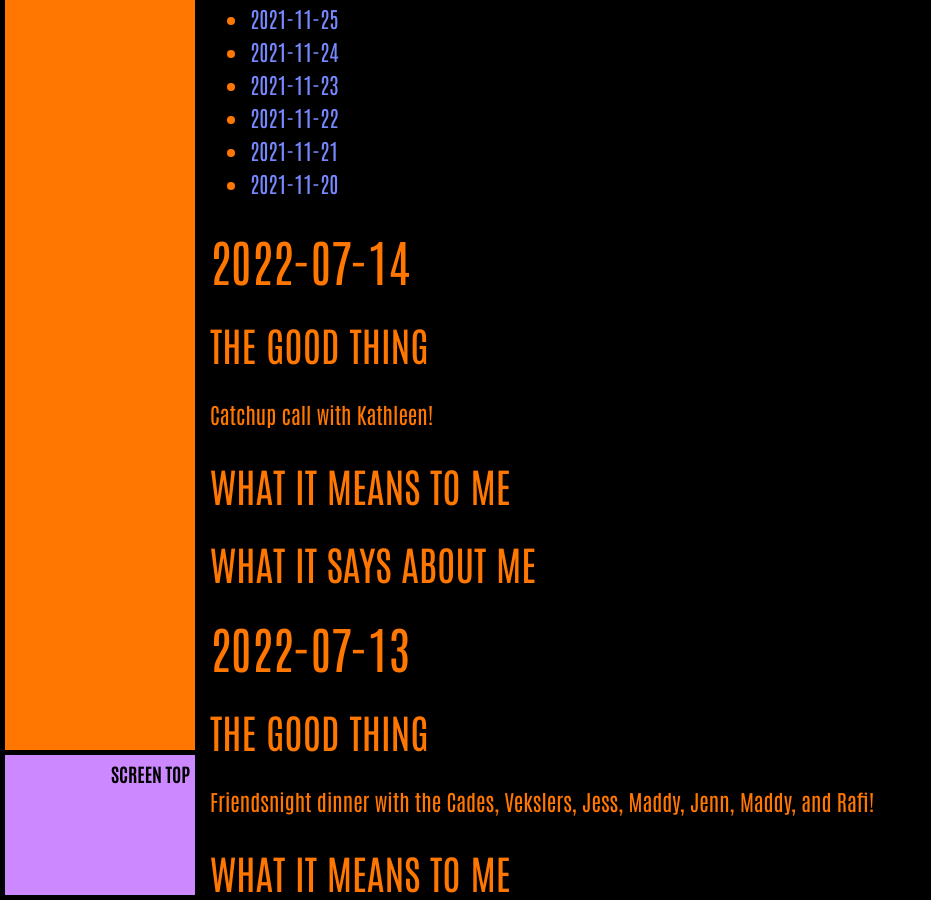
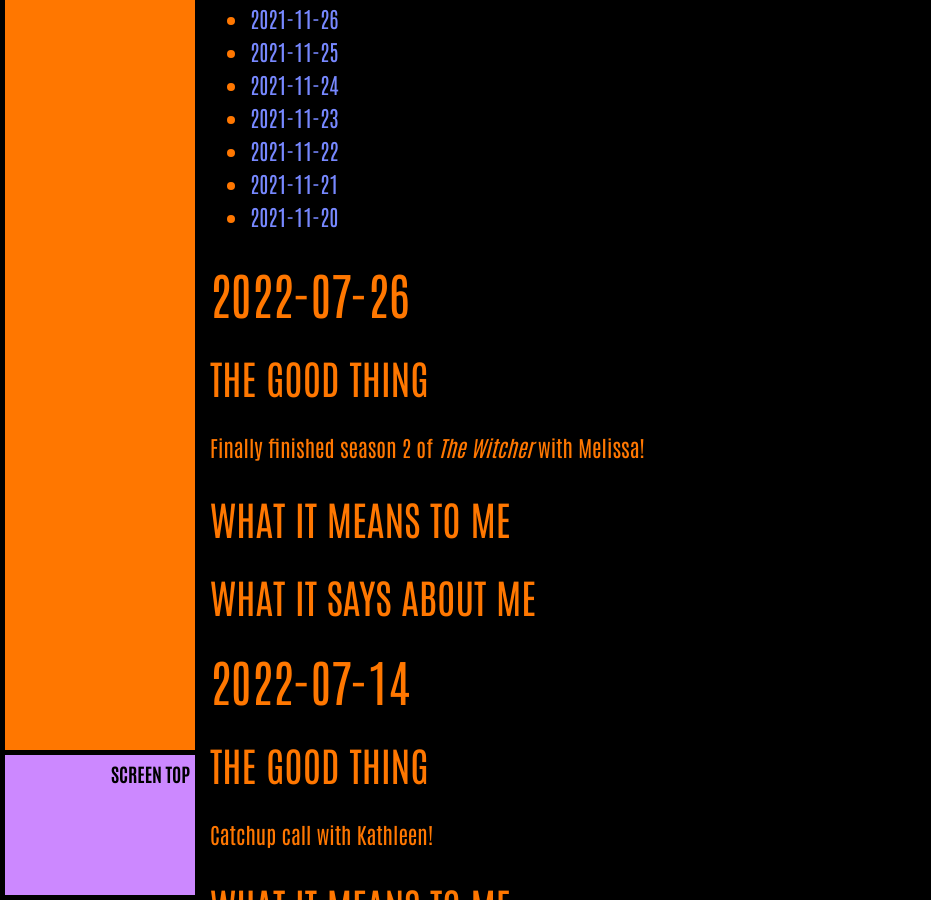
Before and after one commit to ArthurZey/arthurzey.github.io, a Jekyll site: the page built from _pages/one-good-thing.md, in a window 1280 px wide and 900 px high, scrolled down 5071 px. Shown: the whole window, without its empty margins (0-931 px from the left). Built offline with Jekyll 4.4.1, drawn with Linux system fonts in a browser that asks for light colours; some of the changed text lies outside the part shown.

Commit message:
added stub for 2022-07-15

```diff
--- a/_pages/one-good-thing.md
+++ b/_pages/one-good-thing.md
@@ -12,6 +12,15 @@
 * TOC
 {:toc}
 {::options toc_levels="2" /}
+
+## 2022-07-26
+### The Good Thing
+Finally finished season 2 of _The Witcher_ with Melissa!
+### What It Means to Me
+
+### What It Says about Me
+
+
 
 ## 2022-07-14
 ### The Good Thing
```
Also changed, not shown: other parts of _pages/one-good-thing.md (+1 -1 lines).
